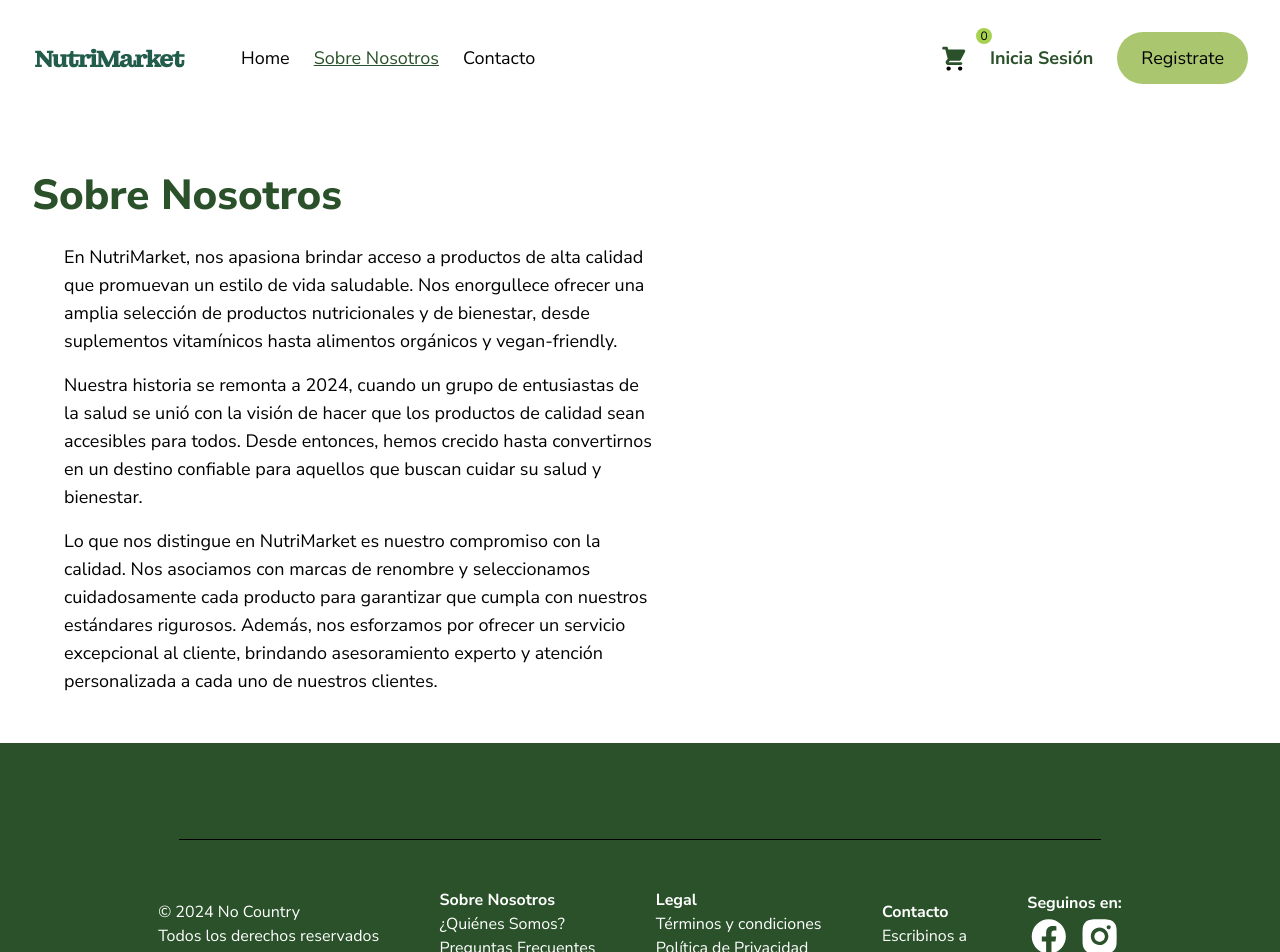
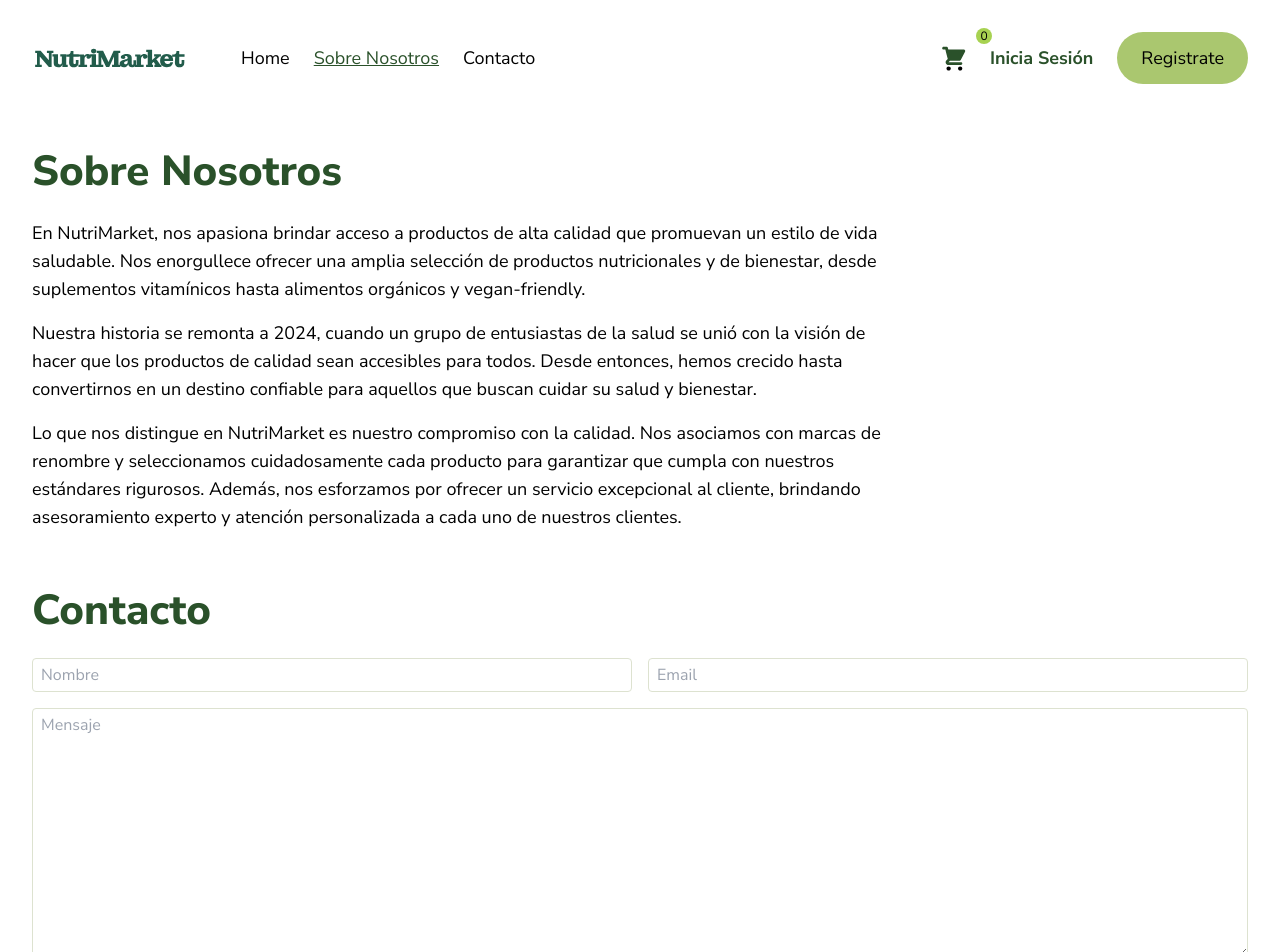
Before and after one commit to No-Country/c16-18-t-node-react, a React (Vite) app in the folder client/: page /about in a window 1280 px wide. Shown: the top 952 px of the page. Built offline with nearby package versions, Linux system fonts and the light colour scheme; no server answers; the HTML template or start-up script is replaced by a standard one.

Commit message:
añadido form decorativo, para propositos de presentación

```diff
--- a/client/src/Pages/AboutPage.jsx
+++ b/client/src/Pages/AboutPage.jsx
@@ -1,20 +1,28 @@
-
 const AboutPage = () => {
   return (
-    <main className="flex flex-col px-8">
-      <section className="py-12">
-        <h1 className="mb-4 text-[2.625rem] text-darkGreen1 font-extrabold">Sobre Nosotros</h1>
-        <div className="flex flex-col gap-4 ml-8 text-lg">
-          <p className="max-w-[55ch] leading-7">
+    <main className="flex flex-col gap-12 px-4 pt-24 pb-6 lg:px-8 lg:py-6">
+      <section>
+        <h1 className="mb-4 text-[2.625rem] text-darkGreen1 text-center font-extrabold lg:text-left">Sobre Nosotros</h1>
+        <div className="flex flex-col gap-4 text-lg">
+          <p className="max-w-[80ch] leading-7">
             En NutriMarket, nos apasiona brindar acceso a productos de alta calidad que promuevan un estilo de vida saludable. Nos enorgullece ofrecer una amplia selección de productos nutricionales y de bienestar, desde suplementos vitamínicos hasta alimentos orgánicos y vegan-friendly.
           </p>
-          <p className="leading-7 max-w-[55ch]">
+          <p className="leading-7 max-w-[80ch]">
             Nuestra historia se remonta a 2024, cuando un grupo de entusiastas de la salud se unió con la visión de hacer que los productos de calidad sean accesibles para todos. Desde entonces, hemos crecido hasta convertirnos en un destino confiable para aquellos que buscan cuidar su salud y bienestar.
           </p>
-          <p className="leading-7 max-w-[55ch]">
+          <p className="leading-7 max-w-[80ch]">
             Lo que nos distingue en NutriMarket es nuestro compromiso con la calidad. Nos asociamos con marcas de renombre y seleccionamos cuidadosamente cada producto para garantizar que cumpla con nuestros estándares rigurosos. Además, nos esforzamos por ofrecer un servicio excepcional al cliente, brindando asesoramiento experto y atención personalizada a cada uno de nuestros clientes.
           </p>
         </div>
+      </section>
+      <section> {/*no use formik por que no hay ningun mail o lugar en el backend a donde deba enviarse el mensaje, es solo para la demo*/}
+        <h2 className="mb-4 text-[2.625rem] text-darkGreen1 text-center font-extrabold lg:text-left">Contacto</h2>
+        <form className="grid grid-cols-2 gap-4">
+          <input className="px-2 py-1 border-[1px] border-grayishGreen4 rounded outline-grayishGreen3 caret-grayishGreen3" type="text" placeholder="Nombre" />
+          <input className="px-2 py-1 border-[1px] border-grayishGreen4 rounded outline-grayishGreen3 caret-grayishGreen3" type="Email" placeholder="Email"/>
+          <textarea className="px-2 py-1 col-span-2 border-[1px] border-grayishGreen4 rounded outline-grayishGreen3 caret-grayishGreen3" name="message" id="message" cols="30" rows="10" placeholder="Mensaje"/>
+          <button className="col-span-2 justify-self-center px-12 py-3 text-white font-bold bg-avocadoGreen rounded-full" type="button">Enviar</button>
+        </form>
       </section>
 
     </main>
```
